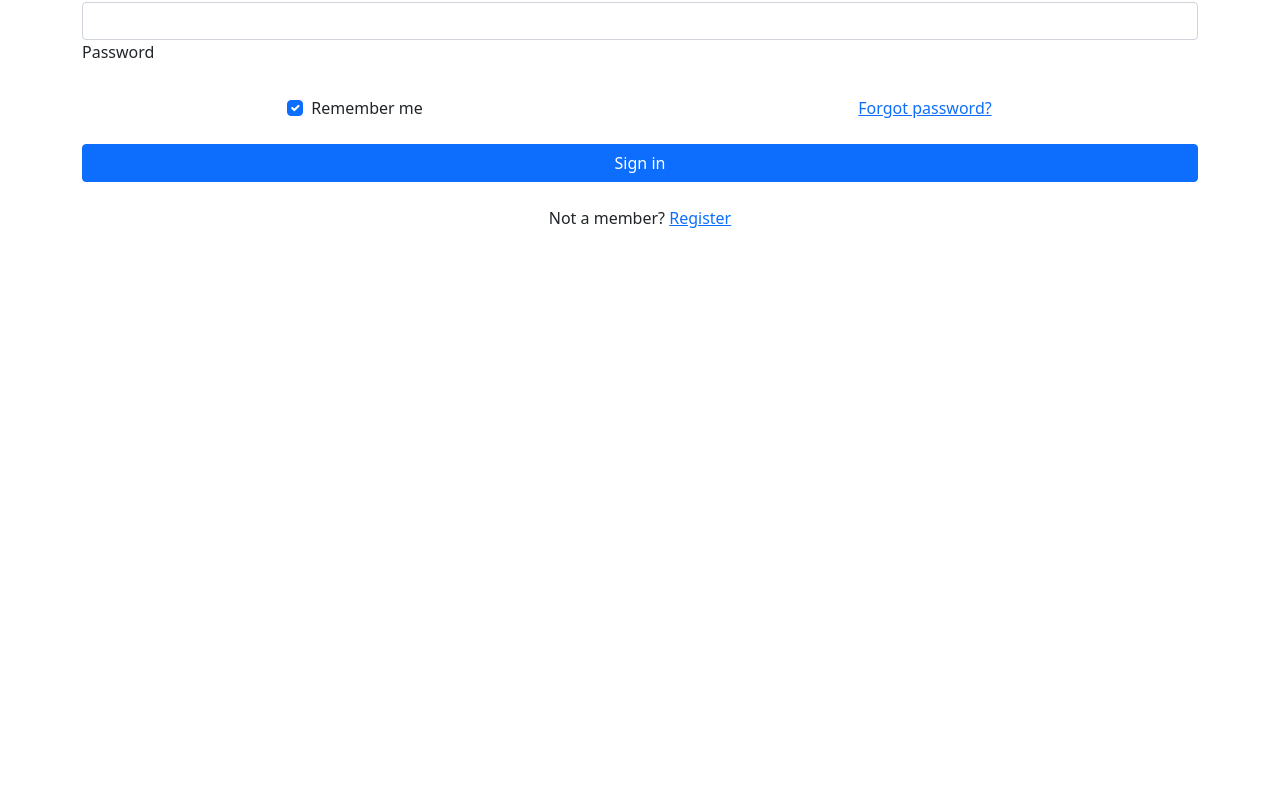
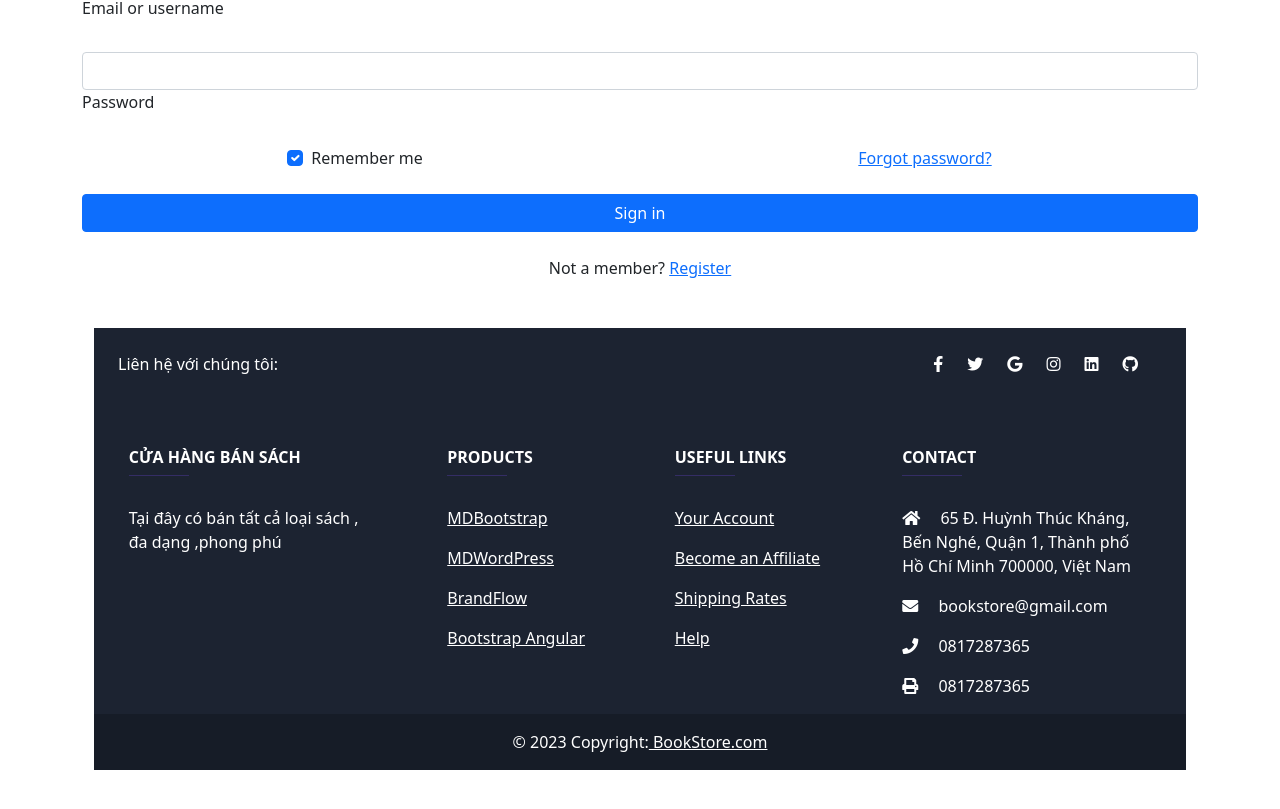
Before and after one commit to HauPC10082003/DoAn-FrontEnd, a React (Create React App) app: page /login in a window 1280 px wide. Shown: the part 665-1474 px from the top of the page. Before the commit the page ends 1433 px from the top, so only its background shows below. Built offline with nearby package versions, Linux system fonts and the light colour scheme.

Commit message:
Update Style.css

```diff
--- a/public/assets/css/style.css
+++ b/public/assets/css/style.css
@@ -1,48 +1,47 @@
 .slideshow
 {
     margin-left: 17%;
-
 }
 
-.footer1
+.footer-background
 {
     background-color: #1c2331
 }
 
-.footer2
-{
-    background-color: #6351ce
-}
-
-.footer3
+.footer-shop
 {
     width: 60px;
     background-color: #7c4dff;
     height: 2px;
 }
 
-.footer4
+.footer-product
 {
     width: 60px;
     background-color: #7c4dff;
     height: 2px;
 }
 
-.footer5
+.footer-usefull
 {
     width: 60px;
     background-color: #7c4dff;
     height: 2px;
 }
 
-.footer6
+.footer-contact
 {
     width: 60px;
     background-color: #7c4dff;
     height: 2px;
 }
 
-.footer7
+.footer-end
 {
     background-color: rgba(0, 0, 0, 0.2);
 }
+
+.login
+{
+    margin-top: 50px;
+}
```
